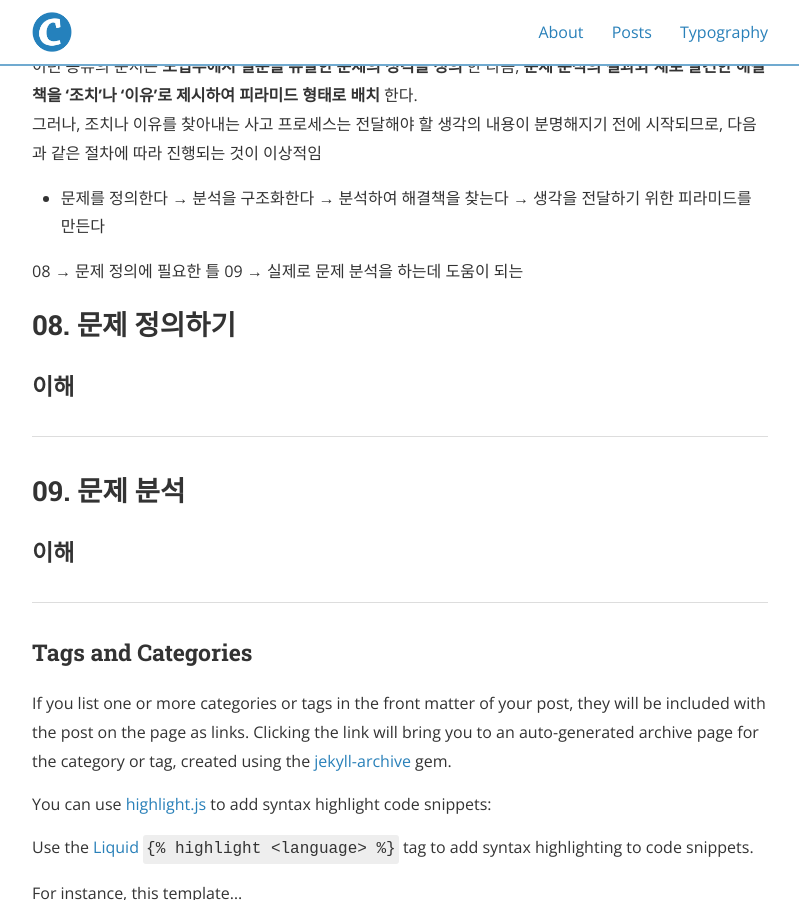
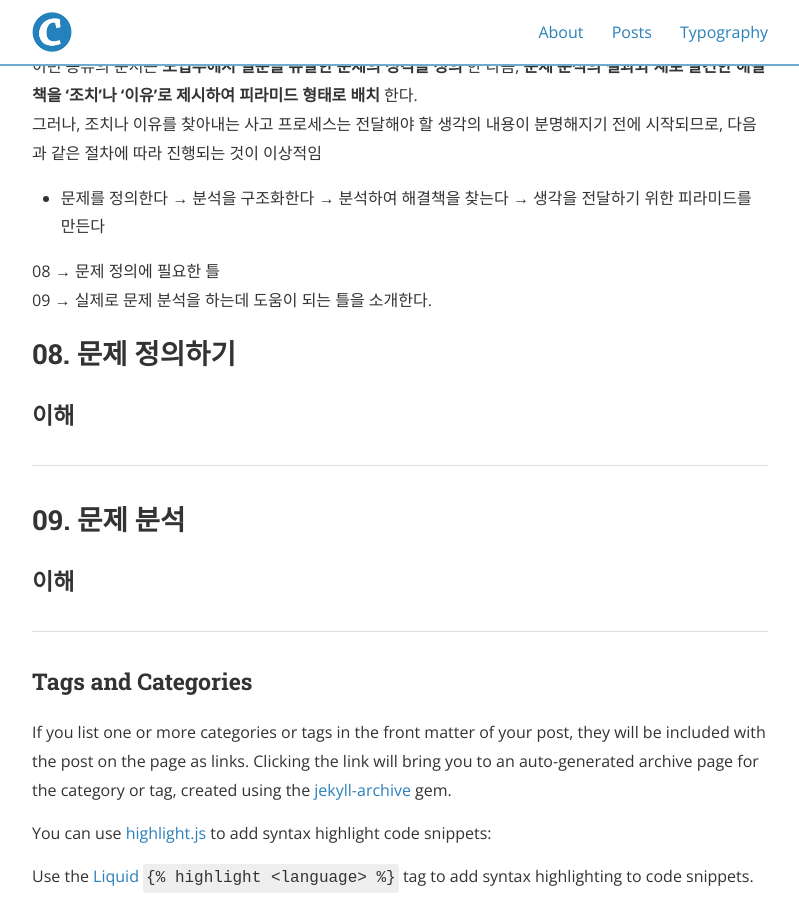
Before and after one commit to Taeho-Kim-0322/Taeho-Kim-0322.github.io, a Jekyll site: the page built from _posts/2020-11-30-논리의기술_3부.md, in a window 1280 px wide and 900 px high, scrolled down 807 px. Shown: the whole window, without its empty margins (240-1039 px from the left). Built offline with Jekyll 4.4.1, drawn with Linux system fonts in a browser that asks for light colours; nearby versions of some CDN libraries.

Commit message:
Update 2020-11-30-논리의기술_3부.md

```diff
--- a/_posts/2020-11-30-논리의기술_3부.md
+++ b/_posts/2020-11-30-논리의기술_3부.md
@@ -20,7 +20,7 @@ cover:  "/assets/instacode.png"
  - 문제를 정의한다 → 분석을 구조화한다 → 분석하여 해결책을 찾는다 → 생각을 전달하기 위한 피라미드를 만든다
 
 08 → 문제 정의에 필요한 틀
-09 → 실제로 문제 분석을 하는데 도움이 되는
+09 → 실제로 문제 분석을 하는데 도움이 되는 틀을 소개한다.
 
 
 ## 08. 문제 정의하기
```
